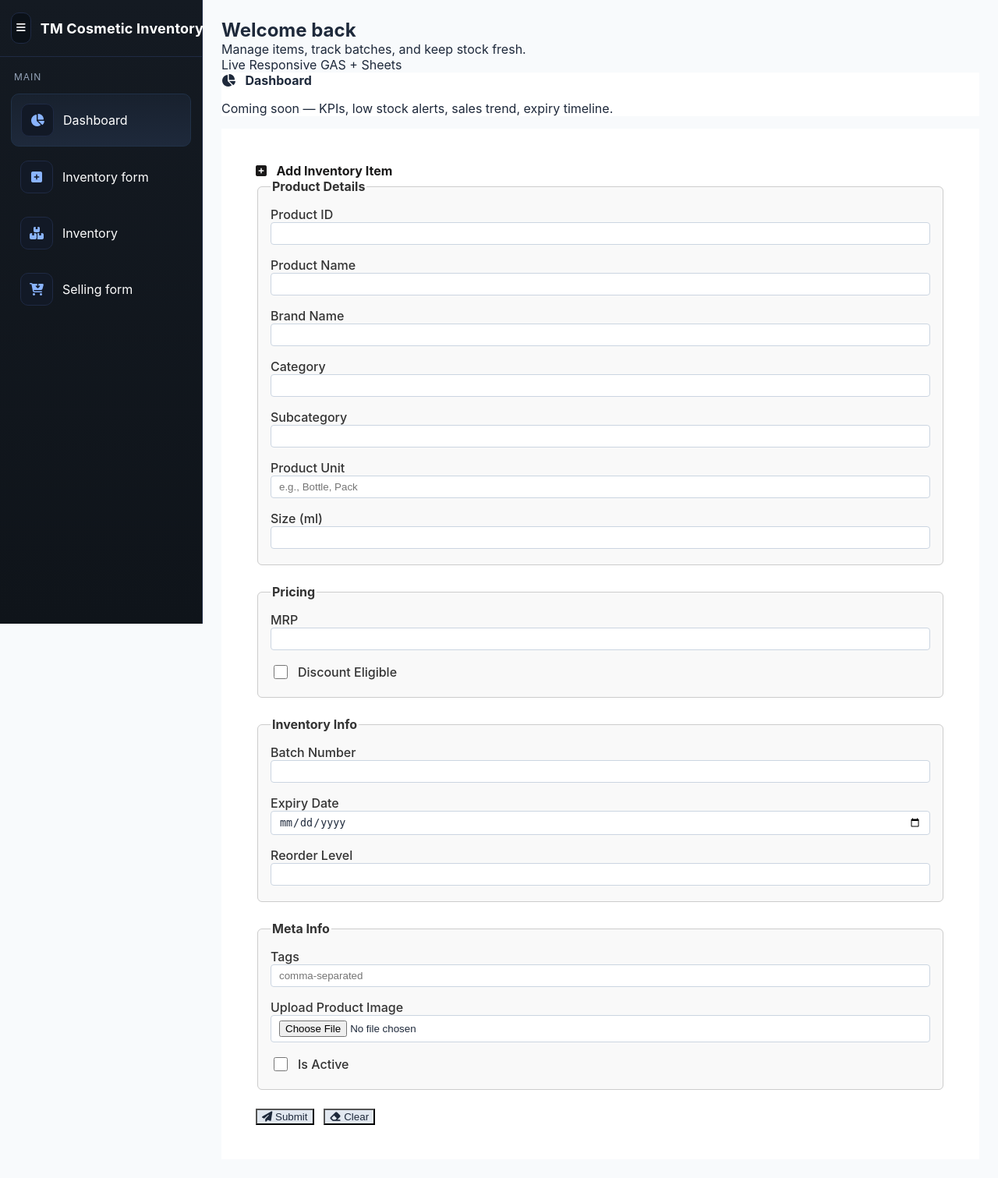
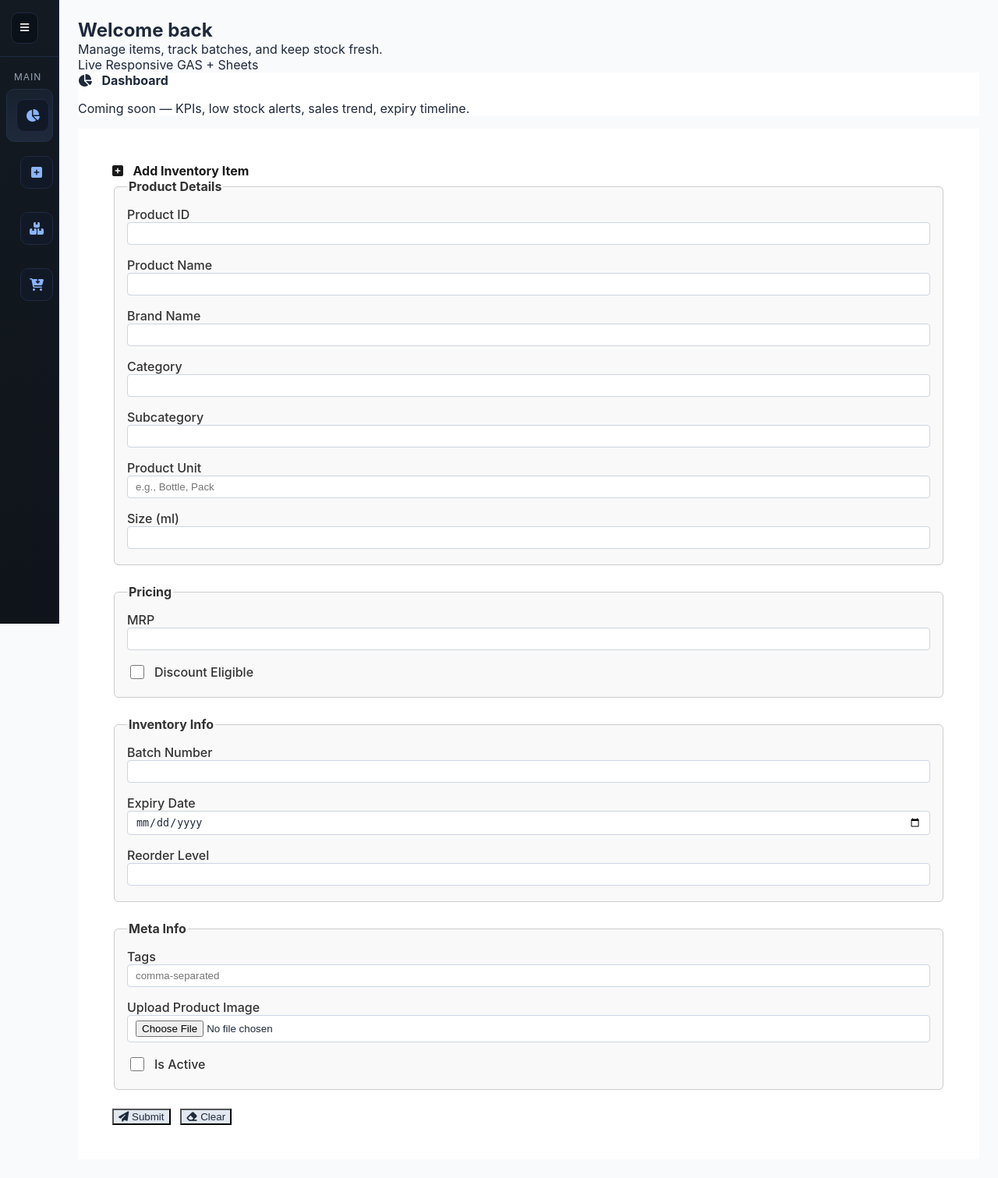
Before and after one commit to Mr-Singh-oo1/TM_Cos_Trial_Inventory, a Flask app: page / in a window 1280 px wide. Shown: the whole page at 78% size. Run offline with Flask 3, Linux system fonts and the light colour scheme; some libraries are stand-ins or nearby versions.

Commit message:
Update index.html

```diff
--- a/templates/index.html
+++ b/templates/index.html
@@ -61,7 +61,10 @@
 
     .app {
       display: flex;
+      flex-direction: row;
       min-height: 100vh;
+      width: 100%;
+      overflow: hidden;
     }
 
     .sidebar {
@@ -69,8 +72,11 @@
       background: linear-gradient(180deg, var(--sidebar-bg), var(--sidebar-bg-2));
       border-right: 1px solid var(--border);
       transition: width 0.25s ease;
-      position: sticky;
+      flex-shrink: 0;
+      position: fixed;
       top: 0;
+      left: 0;
+      z-index: 1000;
       height: 100vh;
     }
 
@@ -184,12 +190,11 @@
     .sidebar.collapsed .nav a .label { display: none; }
 
     .content {
-      flex: 1;
-      min-width: 0;
+      margin-left: 76px; /* Match collapsed sidebar */
+      flex-grow: 1;
       padding: 24px;
-      transition: all 0.3s ease;
+      transition: margin-left 0.3s ease;
     }
-
     .section {
       display: none;
       opacity: 0;
@@ -334,7 +339,7 @@
 <body>
   <div class="app">
     <!-- Sidebar -->
-    <aside id="sidebar" class="sidebar">
+    <aside id="sidebar" class="sidebar collapsed">
       <div class="sidebar-header">
         <button id="toggleSidebar" class="burger" title="Toggle sidebar">
           <i class="fa-solid fa-bars"></i>
@@ -718,7 +723,11 @@
     }
   </script>
   <script>
-  // === Inventory Table Logic ===
+  const COLS1 = [
+    'product_id', 'productname', 'brand_id', 'size', 'unit_of_measurement',
+    'mrp', 'discounteligible', 'isactive', 'batchnumber', 'expirydate'
+  ];
+
   let rawData = [];
   let filtered = [];
   let initialized = false;
@@ -726,13 +735,13 @@
 
   async function fetchData() {
     try {
-      if (tableStatus) tableStatus.textContent = 'Loading...';
+      tableStatus.textContent = 'Loading...';
       const res = await fetch("https://script.google.com/macros/s/AKfycbyZhQRHpyJdp3DUSnsNZE-jD0wkS69-hsj0AH8pUzWt_qQFLuKGyMFGYXhJfFMmOefq_g/exec");
       const json = await res.json();
       rawData = json.map(toCanonical).filter(r => r.product_id || r.productname);
-      if (tableStatus) tableStatus.textContent = `Loaded ${rawData.length} items`;
+      tableStatus.textContent = `Loaded ${rawData.length} items`;
     } catch (e) {
-      if (tableStatus) tableStatus.textContent = 'Failed to load';
+      tableStatus.textContent = 'Failed to load';
       console.error(e);
     }
   }
@@ -759,25 +768,22 @@
     const tbody = document.querySelector('#inventoryTable tbody');
     if (!tbody) return;
     tbody.innerHTML = '';
+
     filtered.forEach(r => {
       const tr = document.createElement('tr');
       const cells = [
         r.product_id, r.productname, r.brand_id, r.size, r.unit_of_measurement,
         r.mrp, r.discounteligible, r.isactive, r.batchnumber, r.expirydate
       ];
+
       cells.forEach((c, i) => {
         const td = document.createElement('td');
-
-        // Format expiry date to show only YYYY-MM-DD
-        if (COLS[i] === 'expirydate' && c) {
-          const dateOnly = String(c).slice(0, 10); // Assumes format like "2025-09-13T00:00:00Z"
-          td.textContent = dateOnly;
-        } else {
-          td.textContent = c == null ? '' : c;
-        }
-
+        td.textContent = (COLS1[i] === 'expirydate' && c) ? String(c).slice(0, 10) : (c ?? '');
         tr.appendChild(td);
       });
+
+      tbody.appendChild(tr);
+    });
 
     if (!initialized) {
       window.inventoryDT = $('#inventoryTable').DataTable({
@@ -816,7 +822,7 @@
   const btnClearFilters = document.getElementById('btnClearFilters');
   if (btnClearFilters) {
     btnClearFilters.addEventListener('click', () => {
-      ['f_brand','f_product','f_expiry','f_batch','f_discount'].forEach(id => {
+      ['f_product_id','f_product','f_expiry','f_batch','f_discount'].forEach(id => {
         const el = document.getElementById(id);
         if (el) el.value = '';
       });
```
